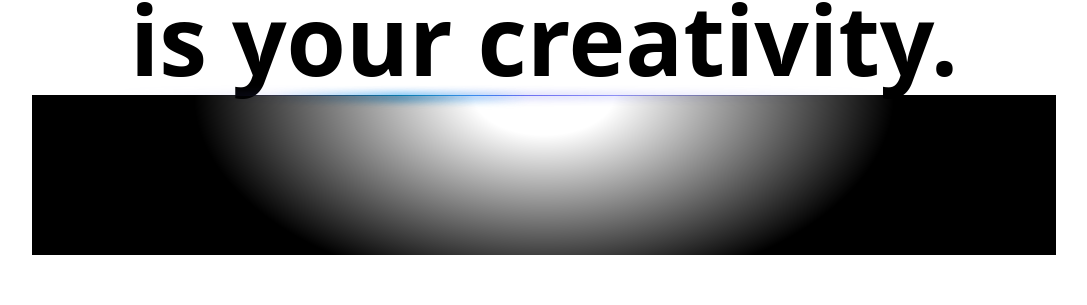
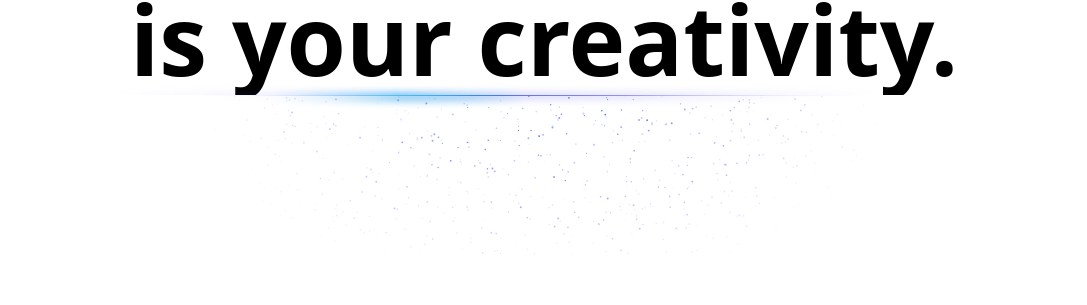
Before and after one commit to antoinefamibelle/portfolio-v2, a React (Vite) app in the folder app/: page / in a window 1280 px wide. Shown: the part 621-926 px from the top of the page, without its empty margins (96-1183 px from the left). Built offline with nearby package versions, Linux system fonts and the light colour scheme.

Commit message:
:lipstick: (Component) UPDATE The dark mode and light mode of sparkle has been fixed

```diff
--- a/app/src/pages/Home/index.tsx
+++ b/app/src/pages/Home/index.tsx
@@ -7,6 +7,7 @@ import { ContainerScroll } from "@/components/ui/animated-container";
 import { SparklesCore } from "@/components/ui/sparkles";
 import EndlessImage from '@/assets/endless.png';
 import Antoine from '@/assets/me.jpg';
+import { isDark } from "@/lib/utils";
 export const Homepage = () => {
     const { loading, setLoading } = useContext(LoadingContext);
     const { theme } = useTheme();
@@ -46,16 +47,16 @@ export const Homepage = () => {
 
                         {/* Core component */}
                         <SparklesCore
-                            background="transparent"
+                            background={isDark(theme) ? "#000000" : "#FFFFFF"}
                             minSize={0.4}
                             maxSize={1}
                             particleDensity={1200}
                             className="w-full h-full"
-                            particleColor="#FFFFFF"
+                            particleColor="#5464FC"
                         />
 
                         {/* Radial Gradient to prevent sharp edges */}
-                        <div className="absolute inset-0 w-full h-full bg-black [mask-image:radial-gradient(350px_200px_at_top,transparent_20%,white)]"></div>
+                        <div className="absolute inset-0 w-full h-full  dark:bg-black bg-white [mask-image:radial-gradient(350px_200px_at_top,transparent_20%,white)]"></div>
                     </div>
                   </h1>
                 </>
```
